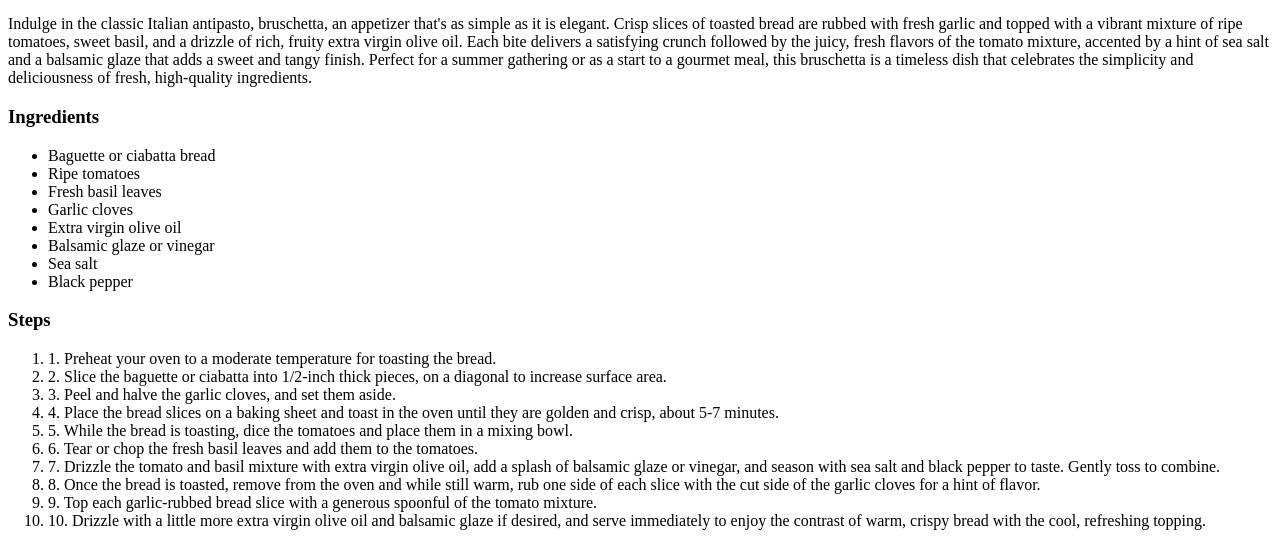
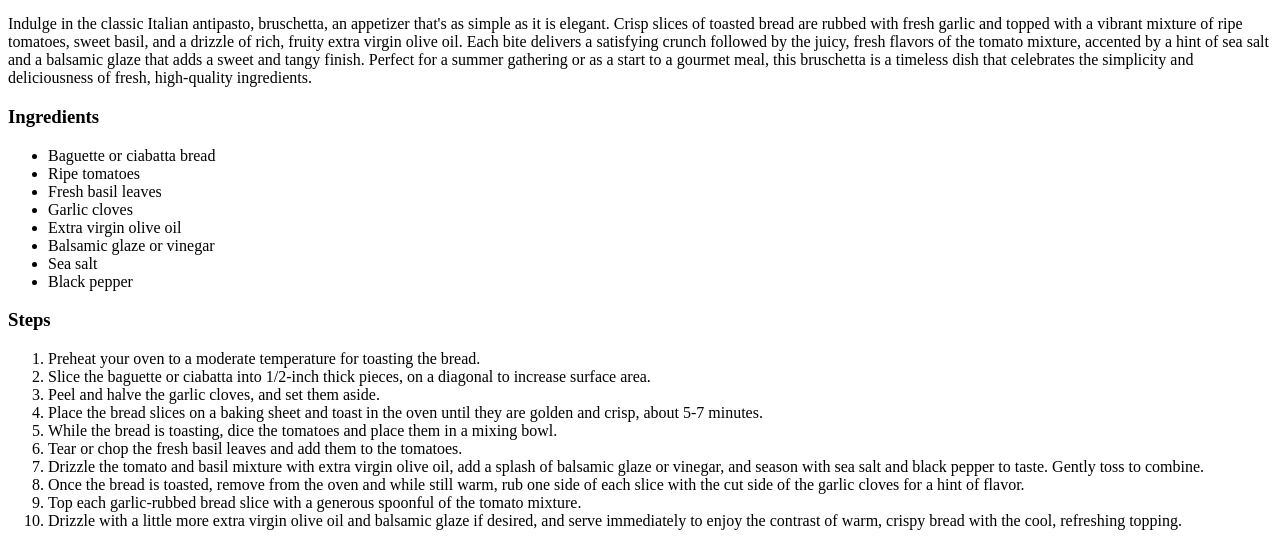
Before and after one commit to VexeDev/odin-recipes, a plain HTML site: page recipes/bruschetta.html in a window 1280 px wide. Shown: the part 428-974 px from the top of the page. Drawn offline with Linux system fonts and the light colour scheme.

Commit message:
Fixed line numbers on recipes

```diff
--- a/recipes/bruschetta.html
+++ b/recipes/bruschetta.html
@@ -23,16 +23,16 @@
     </ul>
     <h3>Steps</h3>
     <ol>
-        <li>1. Preheat your oven to a moderate temperature for toasting the bread.</li>
-        <li>2. Slice the baguette or ciabatta into 1/2-inch thick pieces, on a diagonal to increase surface area.</li>
-        <li>3. Peel and halve the garlic cloves, and set them aside.</li>
-        <li>4. Place the bread slices on a baking sheet and toast in the oven until they are golden and crisp, about 5-7 minutes.</li>
-        <li>5. While the bread is toasting, dice the tomatoes and place them in a mixing bowl.</li>
-        <li>6. Tear or chop the fresh basil leaves and add them to the tomatoes.</li>
-        <li>7. Drizzle the tomato and basil mixture with extra virgin olive oil, add a splash of balsamic glaze or vinegar, and season with sea salt and black pepper to taste. Gently toss to combine.</li>
-        <li>8. Once the bread is toasted, remove from the oven and while still warm, rub one side of each slice with the cut side of the garlic cloves for a hint of flavor.</li>
-        <li>9. Top each garlic-rubbed bread slice with a generous spoonful of the tomato mixture.</li>
-        <li>10. Drizzle with a little more extra virgin olive oil and balsamic glaze if desired, and serve immediately to enjoy the contrast of warm, crispy bread with the cool, refreshing topping.</li>
+        <li>Preheat your oven to a moderate temperature for toasting the bread.</li>
+        <li>Slice the baguette or ciabatta into 1/2-inch thick pieces, on a diagonal to increase surface area.</li>
+        <li>Peel and halve the garlic cloves, and set them aside.</li>
+        <li>Place the bread slices on a baking sheet and toast in the oven until they are golden and crisp, about 5-7 minutes.</li>
+        <li>While the bread is toasting, dice the tomatoes and place them in a mixing bowl.</li>
+        <li>Tear or chop the fresh basil leaves and add them to the tomatoes.</li>
+        <li>Drizzle the tomato and basil mixture with extra virgin olive oil, add a splash of balsamic glaze or vinegar, and season with sea salt and black pepper to taste. Gently toss to combine.</li>
+        <li>Once the bread is toasted, remove from the oven and while still warm, rub one side of each slice with the cut side of the garlic cloves for a hint of flavor.</li>
+        <li>Top each garlic-rubbed bread slice with a generous spoonful of the tomato mixture.</li>
+        <li>Drizzle with a little more extra virgin olive oil and balsamic glaze if desired, and serve immediately to enjoy the contrast of warm, crispy bread with the cool, refreshing topping.</li>
     </ol>
 </body>
 </html>
```
Also changed, not shown: recipes/pastasalad.html (+7 -7 lines), recipes/sliders.html (+9 -9 lines).
